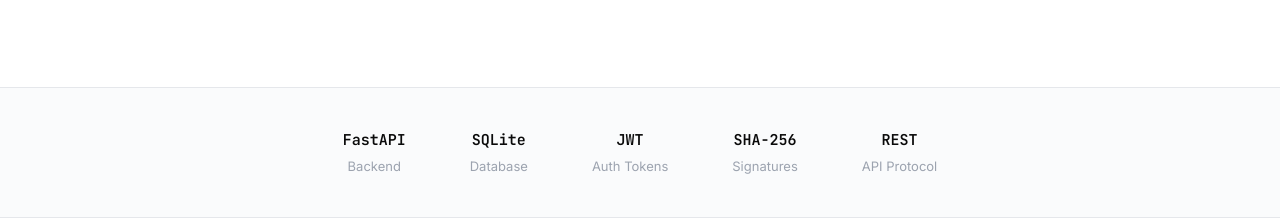
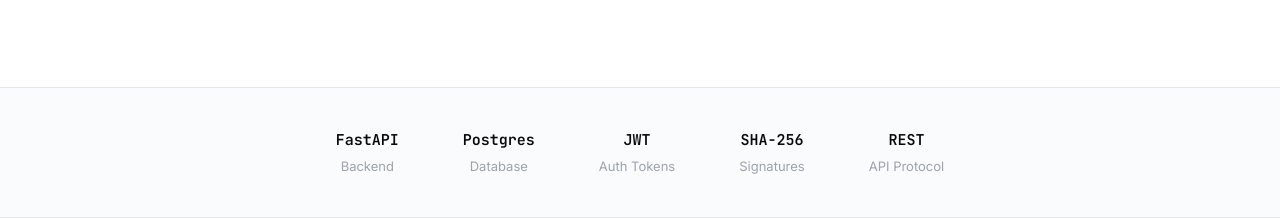
Before and after one commit to Ni8crawler18/Phloem, a React (Vite) app in the folder client/: page / in a window 1280 px wide. Shown: the part 3000-3218 px from the top of the page. Built offline with nearby package versions, Linux system fonts and the light colour scheme; no server answers.

Commit message:
changed db in lander

```diff
--- a/client/src/pages/Landing.jsx
+++ b/client/src/pages/Landing.jsx
@@ -39,7 +39,7 @@ export default function Landing() {
 
   const techStack = [
     { name: 'FastAPI', desc: 'Backend' },
-    { name: 'SQLite', desc: 'Database' },
+    { name: 'Postgres', desc: 'Database' },
     { name: 'JWT', desc: 'Auth Tokens' },
     { name: 'SHA-256', desc: 'Signatures' },
     { name: 'REST', desc: 'API Protocol' },
```
